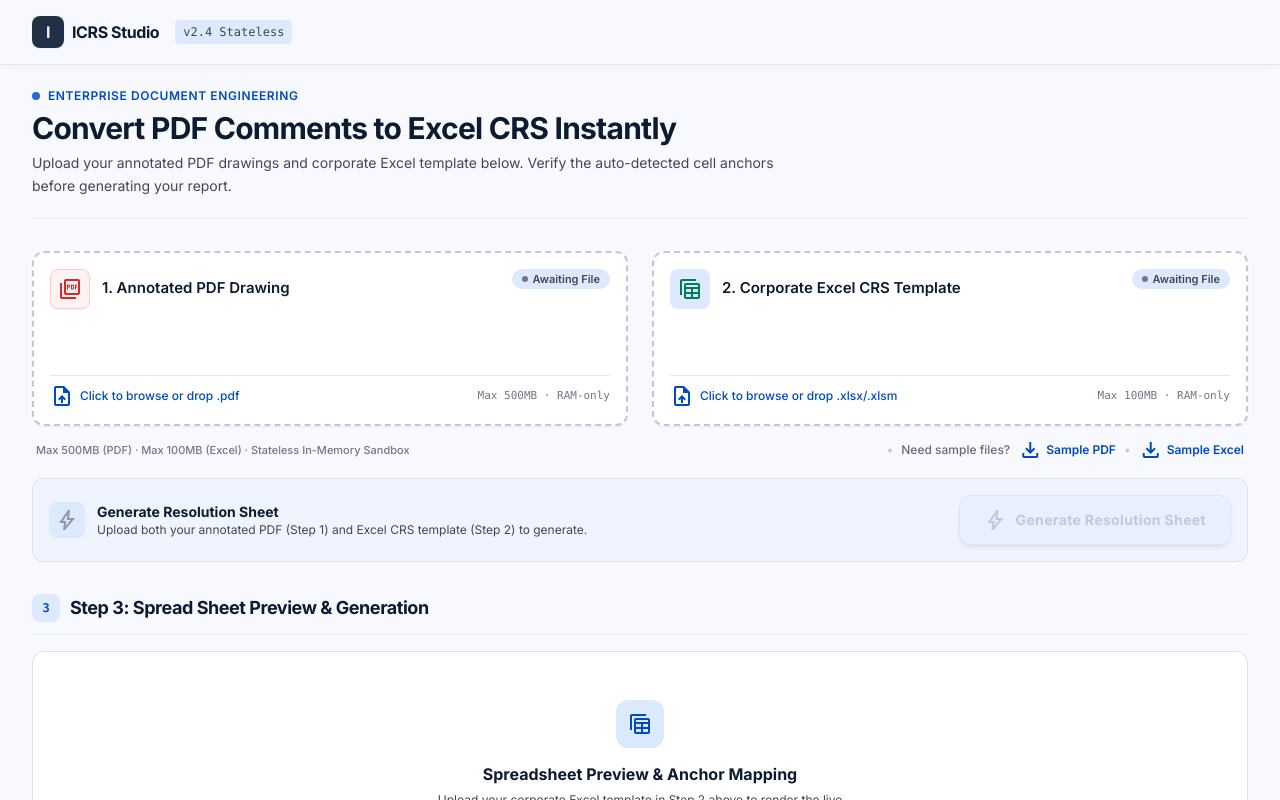
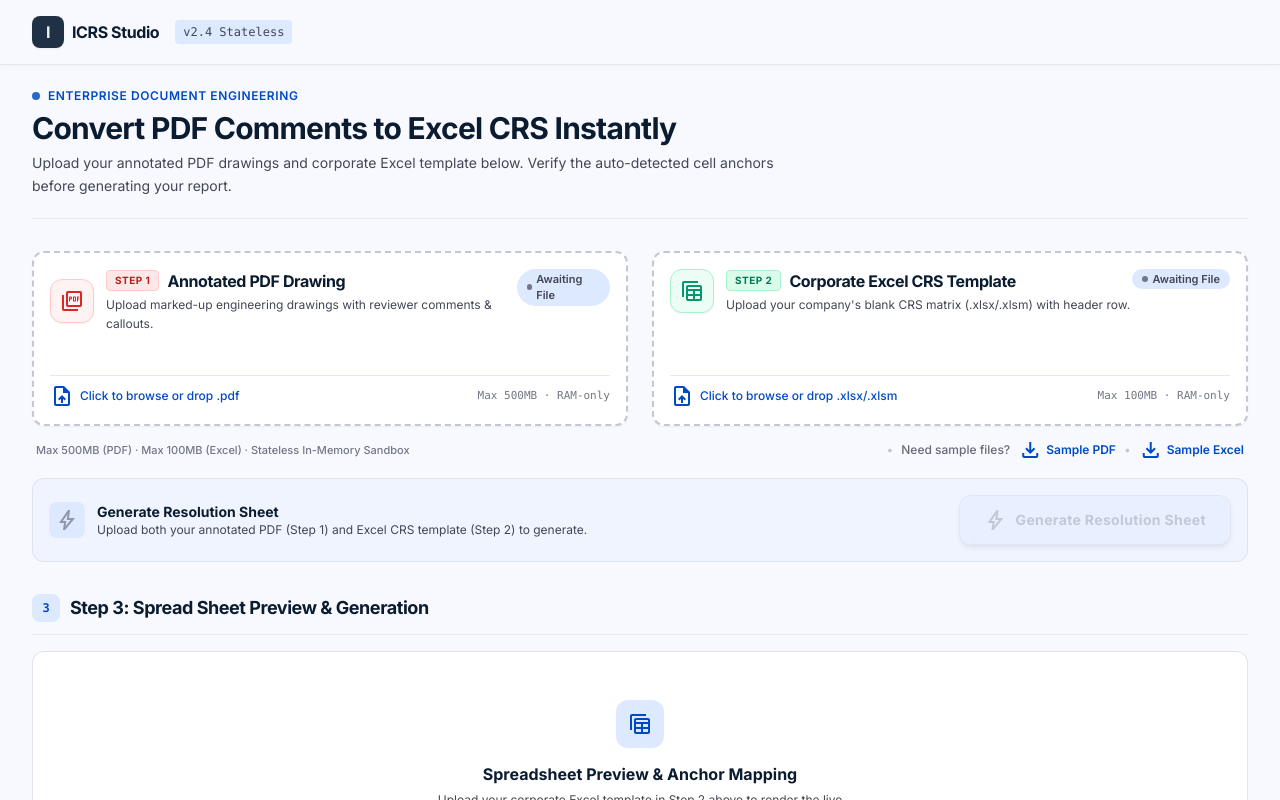
Before and after one commit to SAMMAZCRYPTO/ICRStest, a Next.js app in the folder frontend/: page / in a window 1280 px wide. Shown: the top 800 px of the page. Built offline with nearby package versions, Linux system fonts and the light colour scheme.

Commit message:
feat(ui): add prominent STEP 1 & STEP 2 badges, larger titles, and explanatory subtitles

```diff
--- a/frontend/src/app/page.tsx
+++ b/frontend/src/app/page.tsx
@@ -205,6 +205,7 @@ export default function Home() {
               <FileDropzone
                 stepNumber="1"
                 label="Annotated PDF Drawing"
+                sublabel="Upload marked-up engineering drawings with reviewer comments & callouts."
                 accept=".pdf"
                 file={pdfFile}
                 onFileSelect={setPdfFile}
@@ -220,6 +221,7 @@ export default function Home() {
               <FileDropzone
                 stepNumber="2"
                 label="Corporate Excel CRS Template"
+                sublabel="Upload your company's blank CRS matrix (.xlsx/.xlsm) with header row."
                 accept=".xlsx,.xlsm"
                 file={excelFile}
                 onFileSelect={setExcelFile}
--- a/frontend/src/components/FileDropzone.tsx
+++ b/frontend/src/components/FileDropzone.tsx
@@ -116,22 +116,33 @@ export default function FileDropzone({
           <div className="flex items-start justify-between">
             <div className="flex items-center gap-space-md">
               <div
-                className={`w-10 h-10 rounded-lg flex items-center justify-center transition-transform group-hover:scale-105 ${
+                className={`w-11 h-11 rounded-xl flex items-center justify-center transition-transform group-hover:scale-105 shrink-0 ${
                   iconType === "pdf"
                     ? "bg-red-50 text-red-600 border border-red-200 shadow-sm"
-                    : "bg-surface-container-high text-tertiary"
+                    : "bg-emerald-50 text-emerald-600 border border-emerald-200 shadow-sm"
                 }`}
               >
-                <span className="material-symbols-outlined text-[24px]">
+                <span className="material-symbols-outlined text-[26px]">
                   {iconType === "pdf" ? "picture_as_pdf" : "table_view"}
                 </span>
               </div>
-              <div className="flex flex-col text-left">
-                <span className="font-semibold text-[15px] text-on-surface">
-                  {stepNumber}. {label}
-                </span>
+              <div className="flex flex-col text-left gap-0.5">
+                <div className="flex items-center gap-2">
+                  <span
+                    className={`inline-flex items-center px-2 py-0.5 rounded text-[10px] font-extrabold tracking-wider uppercase border shadow-2xs ${
+                      stepNumber === "1"
+                        ? "bg-red-100/80 text-red-700 border-red-200"
+                        : "bg-emerald-100/80 text-emerald-700 border-emerald-200"
+                    }`}
+                  >
+                    STEP {stepNumber}
+                  </span>
+                  <span className="font-bold text-[16px] text-on-surface tracking-tight">
+                    {label}
+                  </span>
+                </div>
                 {sublabel && (
-                  <span className="text-xs text-on-surface-variant">
+                  <span className="text-xs text-on-surface-variant leading-relaxed">
                     {sublabel}
                   </span>
                 )}
@@ -155,27 +166,38 @@ export default function FileDropzone({
       ) : (
         /* Card in Uploaded State (Exact Match to design/code.html) */
         <div className="bg-surface-container-lowest rounded-xl p-space-lg shadow-sm hover:shadow-md transition-shadow flex flex-col justify-between gap-space-md relative overflow-hidden text-left border border-outline-variant/50">
-          <div className={`absolute top-0 left-0 w-1.5 h-full ${iconType === "pdf" ? "bg-red-500" : "bg-tertiary"}`}></div>
+          <div className={`absolute top-0 left-0 w-1.5 h-full ${iconType === "pdf" ? "bg-red-500" : "bg-emerald-500"}`}></div>
 
           <div className="flex items-start justify-between">
             <div className="flex items-center gap-space-md">
               <div
-                className={`w-10 h-10 rounded-lg flex items-center justify-center ${
+                className={`w-11 h-11 rounded-xl flex items-center justify-center shrink-0 ${
                   iconType === "pdf"
                     ? "bg-red-50 text-red-600 border border-red-200 shadow-sm"
-                    : "bg-surface-container-high text-tertiary"
+                    : "bg-emerald-50 text-emerald-600 border border-emerald-200 shadow-sm"
                 }`}
               >
-                <span className="material-symbols-outlined text-[24px]">
+                <span className="material-symbols-outlined text-[26px]">
                   {iconType === "pdf" ? "picture_as_pdf" : "table_view"}
                 </span>
               </div>
-              <div className="flex flex-col">
-                <span className="font-semibold text-[15px] text-on-surface">
-                  {stepNumber}. {label}
-                </span>
+              <div className="flex flex-col text-left gap-0.5">
+                <div className="flex items-center gap-2">
+                  <span
+                    className={`inline-flex items-center px-2 py-0.5 rounded text-[10px] font-extrabold tracking-wider uppercase border shadow-2xs ${
+                      stepNumber === "1"
+                        ? "bg-red-100/80 text-red-700 border-red-200"
+                        : "bg-emerald-100/80 text-emerald-700 border-emerald-200"
+                    }`}
+                  >
+                    STEP {stepNumber}
+                  </span>
+                  <span className="font-bold text-[16px] text-on-surface tracking-tight">
+                    {label}
+                  </span>
+                </div>
                 {sublabel && (
-                  <span className="text-xs text-on-surface-variant">
+                  <span className="text-xs text-on-surface-variant leading-relaxed">
                     {sublabel}
                   </span>
                 )}
```
